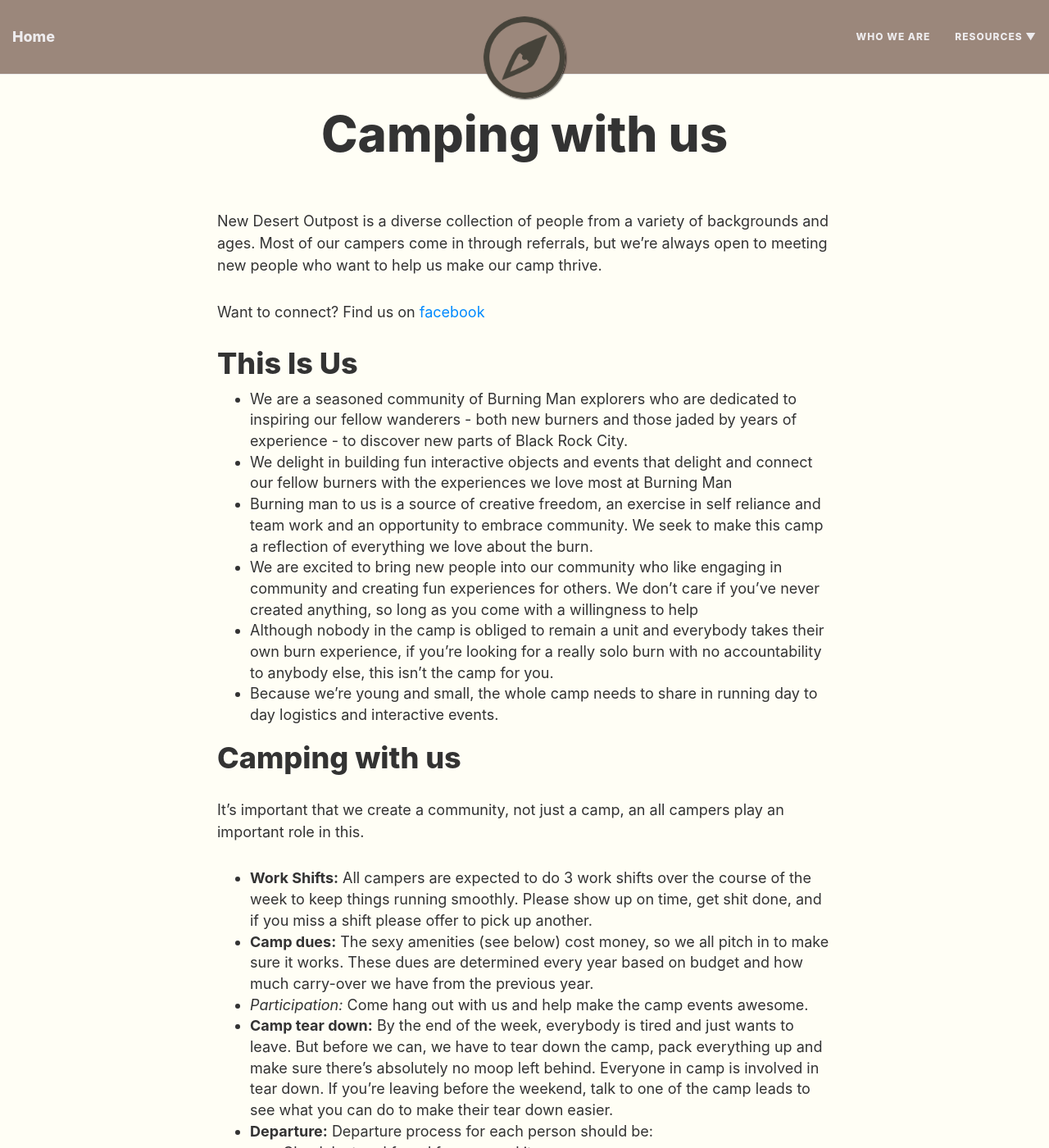
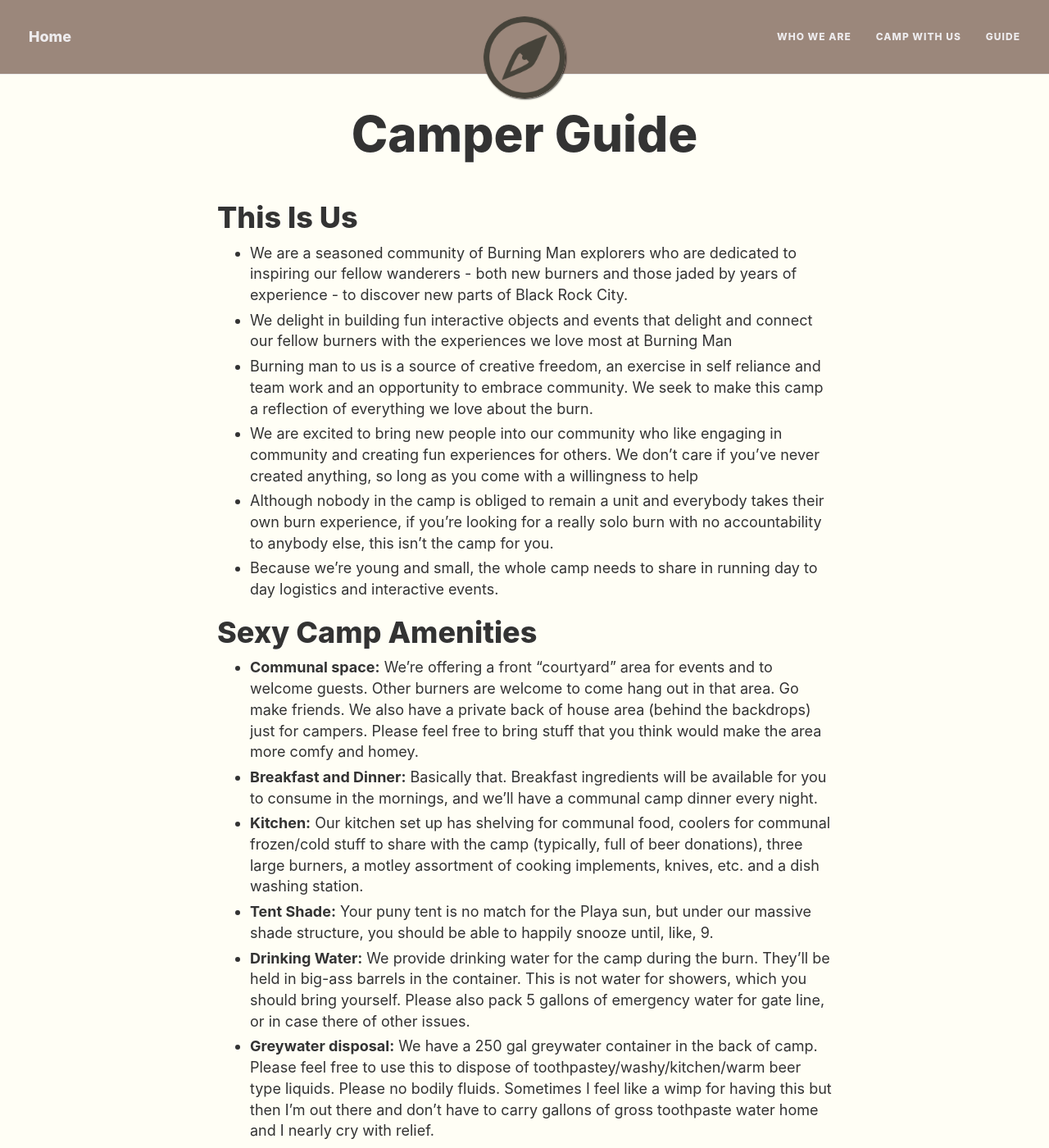
Before and after one commit to thenewdesertoutpost/newdesertoutpost.github.io, a Jekyll site: the page built from pages/camper_guide.md, in a window 1280 px wide and 1400 px high. Shown: the whole window at 82% size. Built offline with Jekyll 4.4.1, drawn with Linux system fonts in a browser that asks for light colours; nearby versions of some CDN libraries; some of the changed text lies outside the part shown.

```diff
--- a/_config.yml
+++ b/_config.yml
@@ -24,8 +24,8 @@ description: An eclectic Burning Man outpost for wanderers seeking adventure.
 # List of links in the navigation bar
 navbar-links:
   Who we are: "pages/about"
-  Resources:
-    - Camp with us: "pages/camper_guide"
+  Camp with us: "pages/join"
+  Guide: "pages/camper_guide"
 
 # Image to show in the navigation bar - image must be a square (width = height)
 # Remove this parameter if you don't want an image in the navbar
--- a/css/main.css
+++ b/css/main.css
@@ -38,6 +38,9 @@ a {
 a:hover,
 a:focus {
   color: {{ site.hover-col }};
+}
+li {
+  margin: 5px 0;
 }
 blockquote {
   color: #808080;
@@ -124,6 +127,10 @@ img {
   {% endif %}
 }
 
+.navbar-custom .nav li {
+  margin: 0;
+}
+
 .navbar-custom .nav li a {
   text-transform: uppercase;
   font-size: 12px;
@@ -164,14 +171,19 @@ img {
 
 @media only screen and (min-width: 768px) {
   .navbar-custom {
-    padding: 20px 0;
+    padding: 20px;
     -webkit-transition: background .5s ease-in-out,padding .5s ease-in-out;
     -moz-transition: background .5s ease-in-out,padding .5s ease-in-out;
     transition: background .5s ease-in-out,padding .5s ease-in-out;
   }
 
   .navbar-custom.top-nav-short {
-    padding: 0;
+    padding: 0 20px;
+    opacity: 0.7;
+    transition: opacity 450ms;
+  }
+  .navbar-custom.top-nav-short:hover {
+    opacity: 1;
   }
 }
 
--- a/pages/camper_guide.md
+++ b/pages/camper_guide.md
@@ -1,11 +1,8 @@
 ---
 layout: page
-title: Camping with us
+title: Camper Guide
 ---
 
-New Desert Outpost is a diverse collection of people from a variety of backgrounds and ages. Most of our campers come in through referrals, but we're always open to meeting new people who want to help us make our camp thrive.
-
-Want to connect? Find us on [facebook](https://www.facebook.com/newdesertoutpost)
 
 # This Is Us
 * We are a seasoned community of Burning Man explorers who are dedicated to inspiring our fellow wanderers - both new burners and those jaded by years of experience - to discover new parts of Black Rock City.
@@ -14,19 +11,6 @@ Want to connect? Find us on [facebook](https://www.facebook.com/newdesertoutpost
 * We are excited to bring new people into our community who like engaging in community and creating fun experiences for others. We don’t care if you’ve never created anything, so long as you come with a willingness to help
 * Although nobody in the camp is obliged to remain a unit and everybody takes their own burn experience, if you’re looking for a really solo burn with no accountability to anybody else, this isn’t the camp for you.
 * Because we’re young and small, the whole camp needs to share in running day to day logistics and interactive events.
-
-# Camping with us
-
-It's important that we create a community, not just a camp, an all campers play an important role in this.
-
-* **Work Shifts:** All campers are expected to do 3 work shifts over the course of the week to keep things running smoothly. Please show up on time, get shit done, and if you miss a shift please offer to pick up another.
-* **Camp dues:** The sexy amenities (see below) cost money, so we all pitch in to make sure it works. These dues are determined every year based on budget and how much carry-over we have from the previous year.
-* *Participation:* Come hang out with us and help make the camp events awesome.
-* **Camp tear down:** By the end of the week, everybody is tired and just wants to leave. But before we can, we have to tear down the camp, pack everything up and make sure there's absolutely no moop left behind. Everyone in camp is involved in tear down. If you're leaving before the weekend, talk to one of the camp leads to see what you can do to make their tear down easier.
-* **Departure:** Departure process for each person should be:
-  * Check lost and found for personal items
-  * Take 1 bag of trash and 1 bag of recycling per car
-  * Do a final thorough moop sweep of your tent area
 
 
 # Sexy Camp Amenities
```
Also changed, not shown: pages/join.md (added, +41 -0 lines), README.md (added).
